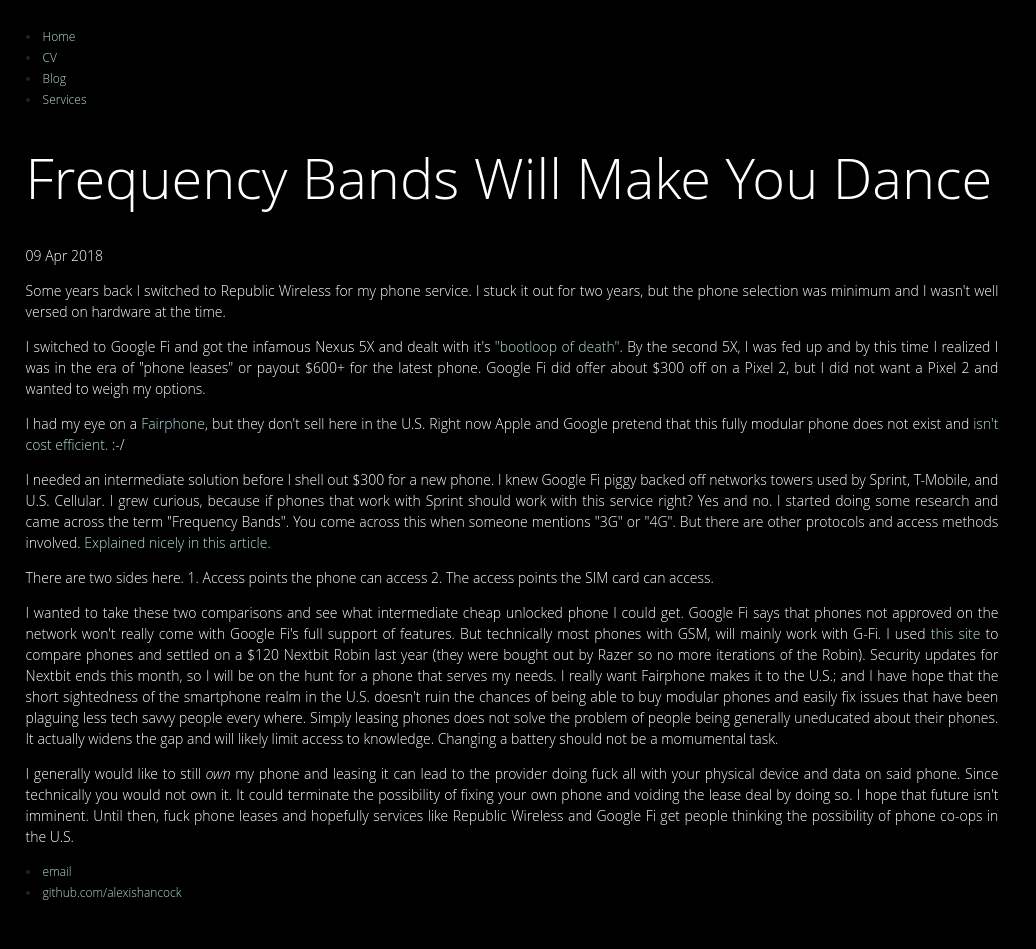
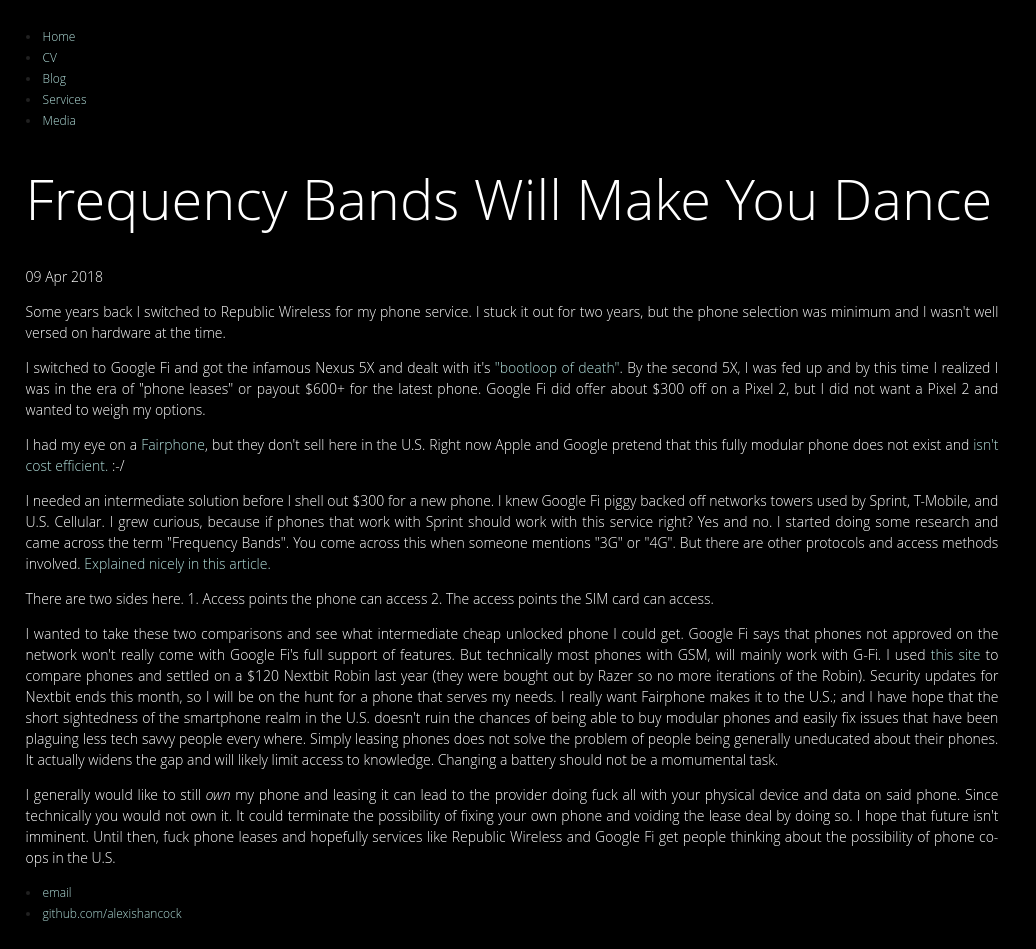
Before and after one commit to zoracon/zoracon.github.io, a Jekyll site: the page built from _posts/2018-04-09-frequency-bands.md, in a window 1280 px wide. Shown: the whole page, without its empty margins (0-1036 px from the left). Built offline with Jekyll 4.4.1, drawn with Linux system fonts in a browser that asks for light colours; before the commit the page ends 928 px from its top, so only the background shows below that.

Commit message:
add media

```diff
--- a/_layouts/default.html
+++ b/_layouts/default.html
@@ -12,6 +12,7 @@
 	        		<li><a href="/cv">CV</a></li>
 					<li><a href="/blog">Blog</a></li>
 					<li><a href="/services">Services</a></li>
+					<li><a href="/media">Media</a></li>
 	    		</ul>
 			</nav>
 			<div class="container">
--- a/_posts/2018-04-09-frequency-bands.md
+++ b/_posts/2018-04-09-frequency-bands.md
@@ -29,5 +29,5 @@
 </p>
 
 <p>
-I generally would like to still <em>own</em> my phone and leasing it can lead to the provider doing fuck all with your physical device and data on said phone. Since technically you would not own it. It could terminate the possibility of fixing your own phone and voiding the lease deal by doing so. I hope that future isn't imminent. Until then, fuck phone leases and hopefully services like Republic Wireless and Google Fi get people thinking the possibility of phone co-ops in the U.S.
+I generally would like to still <em>own</em> my phone and leasing it can lead to the provider doing fuck all with your physical device and data on said phone. Since technically you would not own it. It could terminate the possibility of fixing your own phone and voiding the lease deal by doing so. I hope that future isn't imminent. Until then, fuck phone leases and hopefully services like Republic Wireless and Google Fi get people thinking about the possibility of phone co-ops in the U.S.
 </p>
--- a/index.html
+++ b/index.html
@@ -9,6 +9,5 @@
 	<p>I help people de-mystify their tech.</p>
 	<p>I am also a privacy and DIY repair advocate.</p>
 	<p aria-label="My current trinkets link"><a href="/trinkets">My current trinkets...</a></p>
-
 	<p aria-label="My work experience link"><a href="/cv">My work experience...</a></p>
 </div><!-- /.blurb -->
--- a/services.html
+++ b/services.html
@@ -25,7 +25,6 @@
     <li>Home Wifi assessment.</li>
     <li>Security assessment: Recommendations for keeping your info safe</li>
     <li>Update software</li>
-    <li>Update software</li>
 </ol>
 
 <h2>Flat Rate: $35 an hour</h2>
```
Also changed, not shown: media.html (added, +21 -0 lines).
